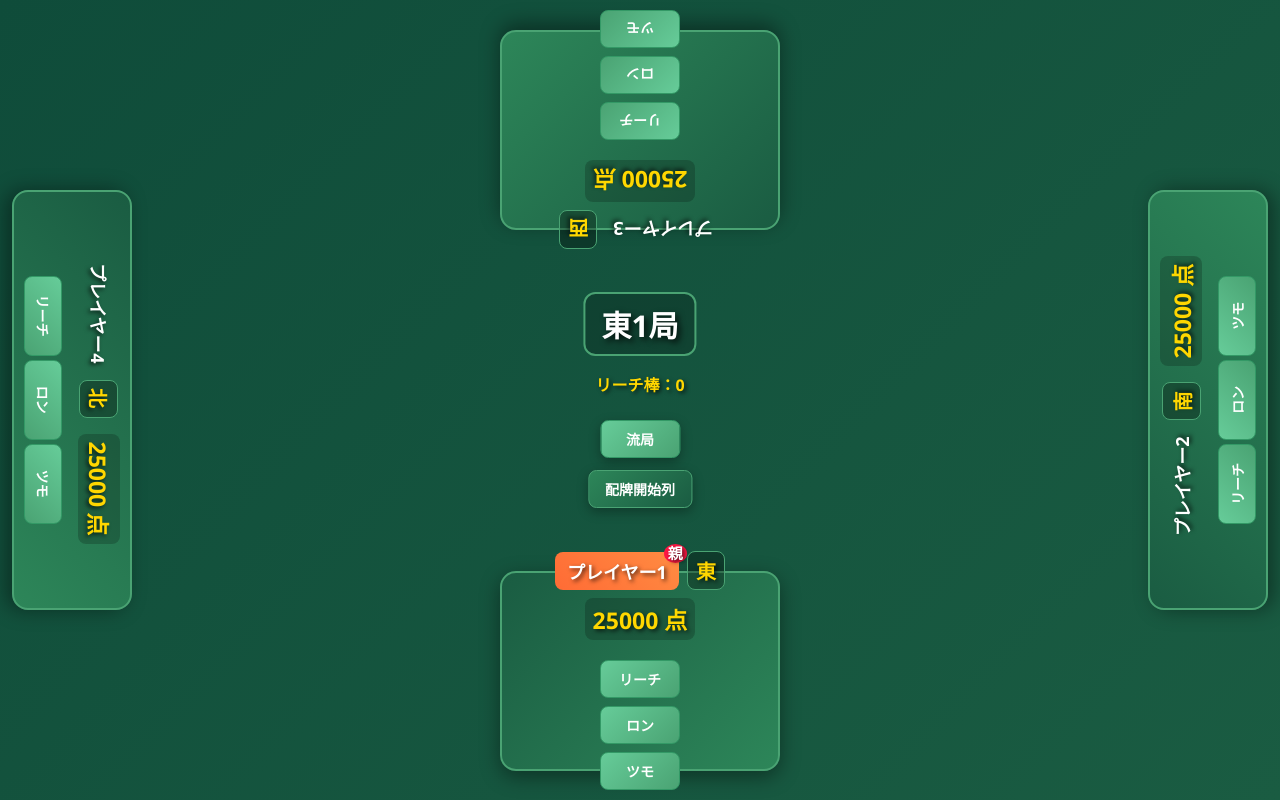
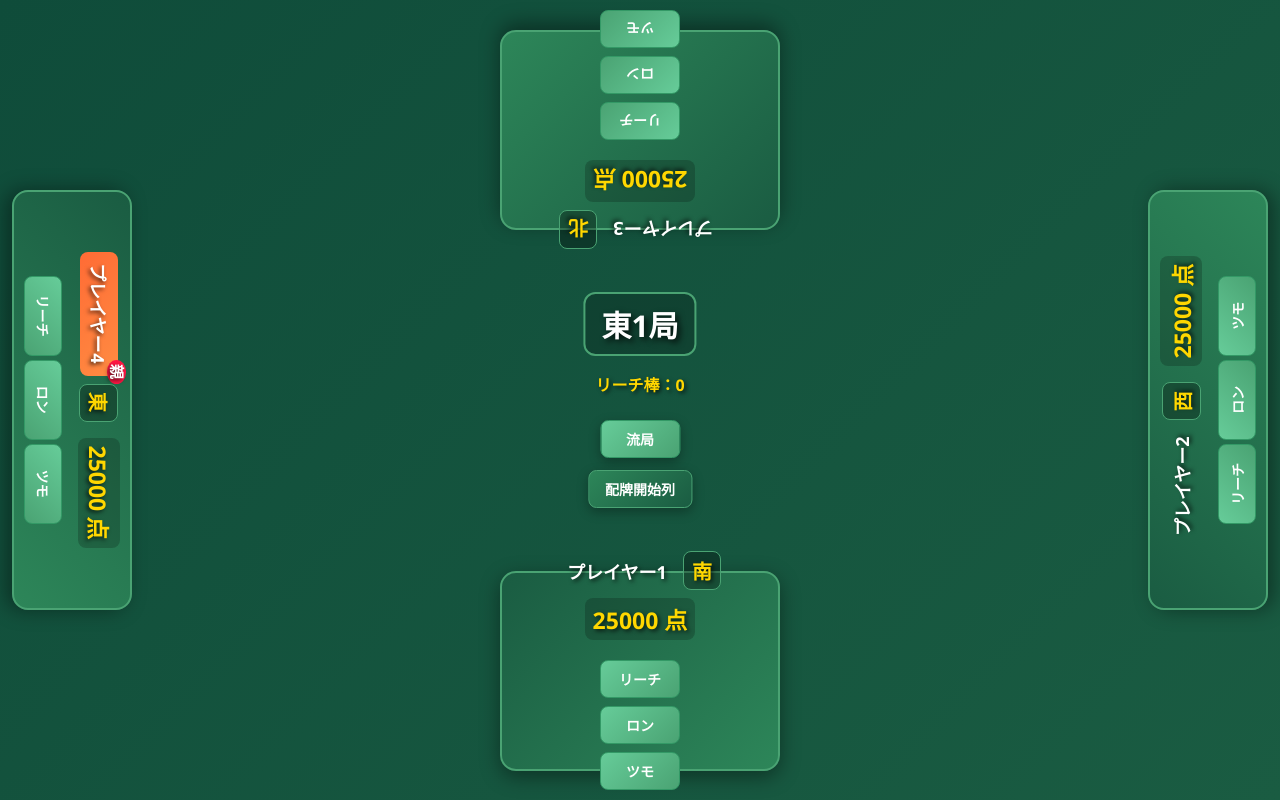
Before and after one commit to KeidaiHidaka/mahjong-scoreboard2, a React (Vite) app: page / in a window 1280 px wide. Built offline with nearby package versions, Linux system fonts and the light colour scheme.

Commit message:
親ランダム

```diff
--- a/src/App.jsx
+++ b/src/App.jsx
@@ -169,7 +169,7 @@ function App() {
   const [round, setRound] = useState({
     wind: "東",
     number: 1,
-    dealerIndex: isNaN(dealerIndexParam) ? 0 : dealerIndexParam,
+    dealerIndex: isNaN(dealerIndexParam) ? Math.floor(Math.random() * 4) : dealerIndexParam,
   });
   const [showModalTenpai, setShowModalTenpai] = useState(false);
   const [tenpaiIndexes, setTenpaiIndexes] = useState([]);
```
